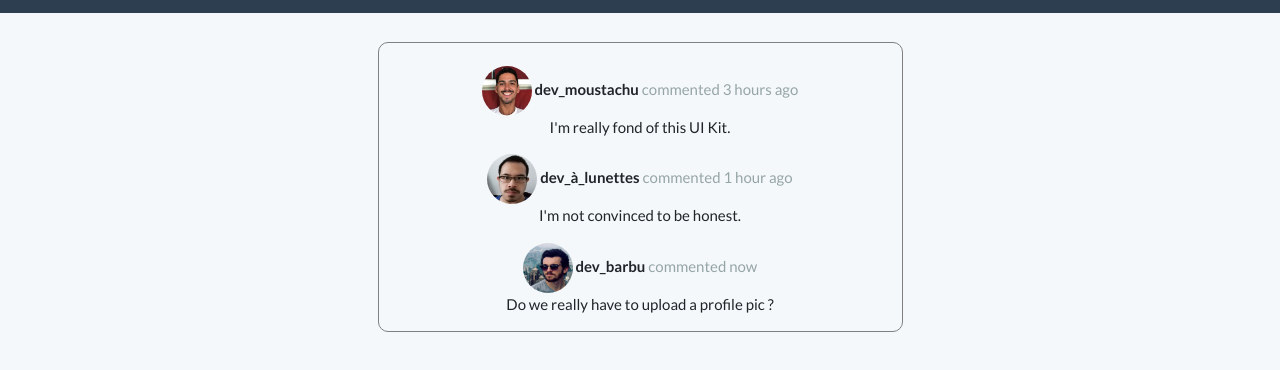
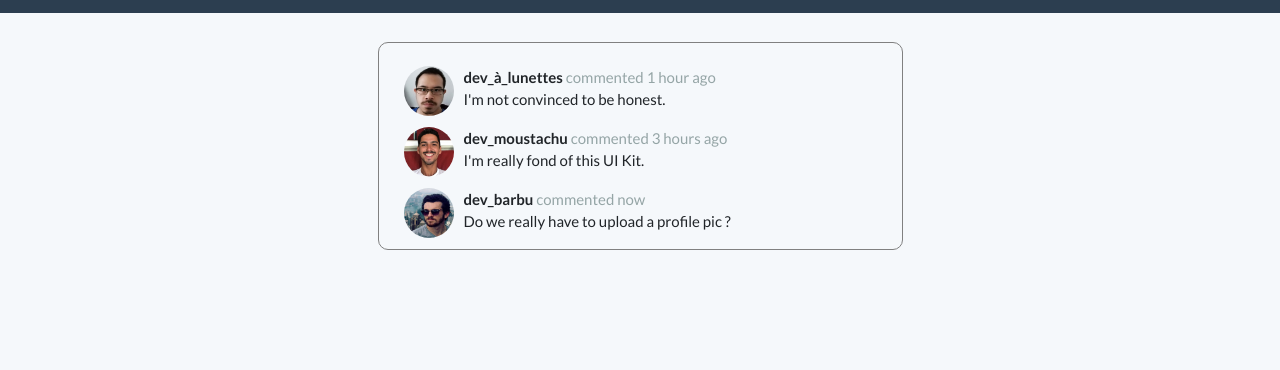
Before and after one commit to noemargui/Molecules_organismes, a plain HTML site: page comments.html in a window 1280 px wide. Shown: the part 58-428 px from the top of the page. Drawn offline with Linux system fonts and the light colour scheme.

Commit message:
comment event

```diff
--- a/comments.html
+++ b/comments.html
@@ -46,21 +46,38 @@
 
     <div class="container">
       <div class="contain"><br>
+
         <div class="comment">
-          <img class="img-responsive-user-photo" src="images/noe.jpg" height="50" width="50">
-          <strong>dev_moustachu</strong> <span class="text-muted">commented 3 hours ago</span>
-          <p>I'm really fond of this UI Kit.</p>
+          <div class="row">
+            <img class="img-responsive-user-photo" src="images/gauthier.jpg" height="50" width="50">
+            <div class="column">
+              <div><strong>dev_à_lunettes</strong> <span class="text-muted">commented 1 hour ago</span></div>
+              <div><p>I'm not convinced to be honest.</p></div>
+            </div>
+          </div>
         </div>
+
         <div class="comment">
-          <img class="img-responsive-user-photo" src="images/gauthier.jpg" height="50" width="50">
-          <strong>dev_à_lunettes</strong> <span class="text-muted">commented 1 hour ago</span>
-          <p>I'm not convinced to be honest.</p>
+          <div class="row">
+            <img class="img-responsive-user-photo" src="images/noe.jpg" height="50" width="50">
+            <div class="column">
+              <div><strong>dev_moustachu</strong> <span class="text-muted">commented 3 hours ago<span></div>
+              <div><p>I'm really fond of this UI Kit.</p></div>
+            </div>
+          </div>
         </div>
+
         <div class="comment">
-          <img class="img-responsive-user-photo" src="images/vincent.jpg" height="50" width="50">
-          <strong>dev_barbu</strong> <span class="text-muted">commented now</span>
-          <p>Do we really have to upload a profile pic ?</p>
+          <div class="row">
+            <img class="img-responsive-user-photo" src="images/vincent.jpg" height="50" width="50">
+            <div class="column">
+              <div><strong>dev_barbu</strong> <span class="text-muted">commented now</span></div>
+              <div><p>Do we really have to upload a profile pic ?</p></div>
+            </div>
+          </div>
         </div>
+
       </div>
     </div><!-- /container -->
   </body>
+</html>
```
Also changed, not shown: style.css.
